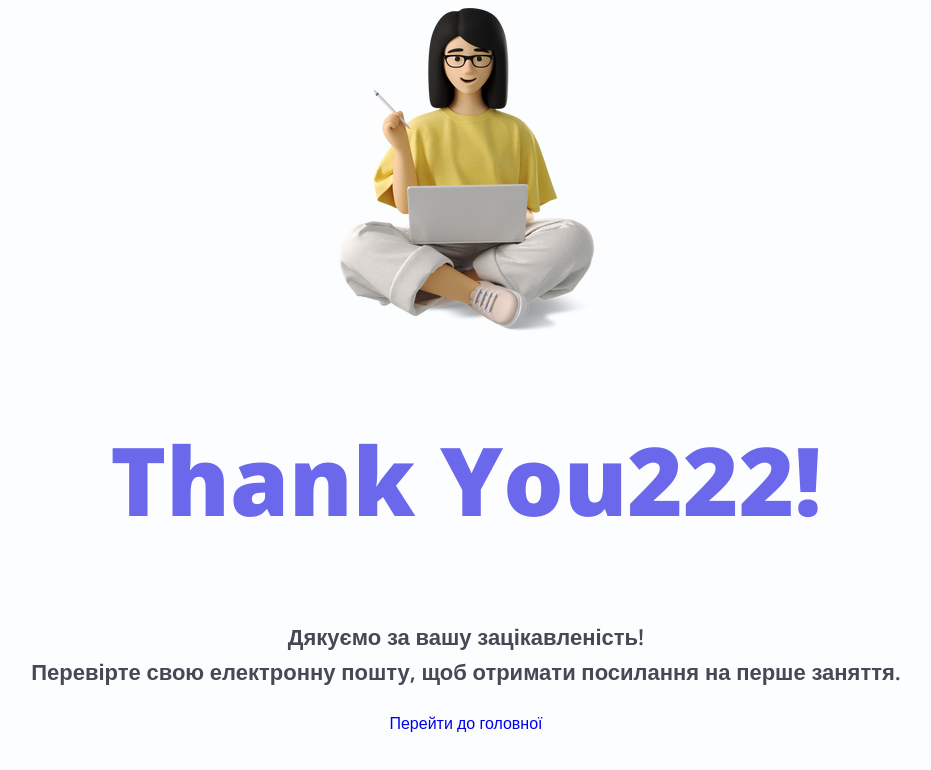
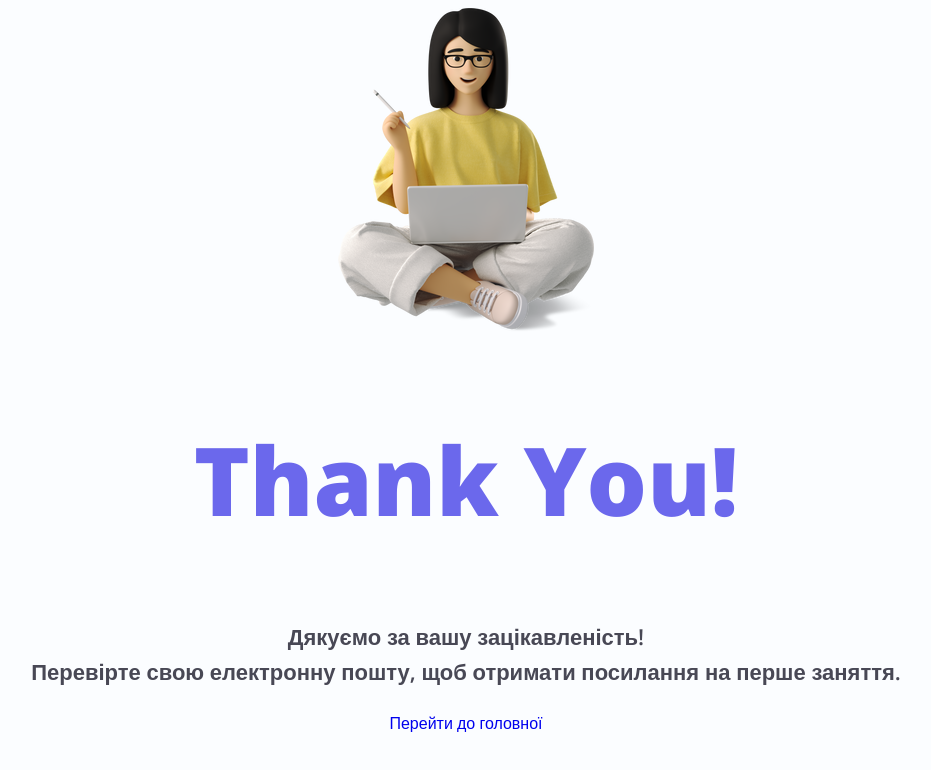
Before and after one commit to Yurii-Hvozd/Success, a plain HTML site: page index.html in a window 1280 px wide. Shown: the whole page, without its empty margins (174-1105 px from the left). Drawn offline with nearby package versions, Linux system fonts and the light colour scheme.

Commit message:
Update index.html

```diff
--- a/index.html
+++ b/index.html
@@ -26,7 +26,7 @@
 <body>
 
     <img src="img/success-img.png" alt="">
-    <h1 class="title">Thank You222!</h1>
+    <h1 class="title">Thank You!</h1>
     <p class="text">Дякуємо за вашу зацікавленість! <br> Перевірте свою електронну пошту, щоб отримати посилання
         на перше заняття.
     </p>
```
